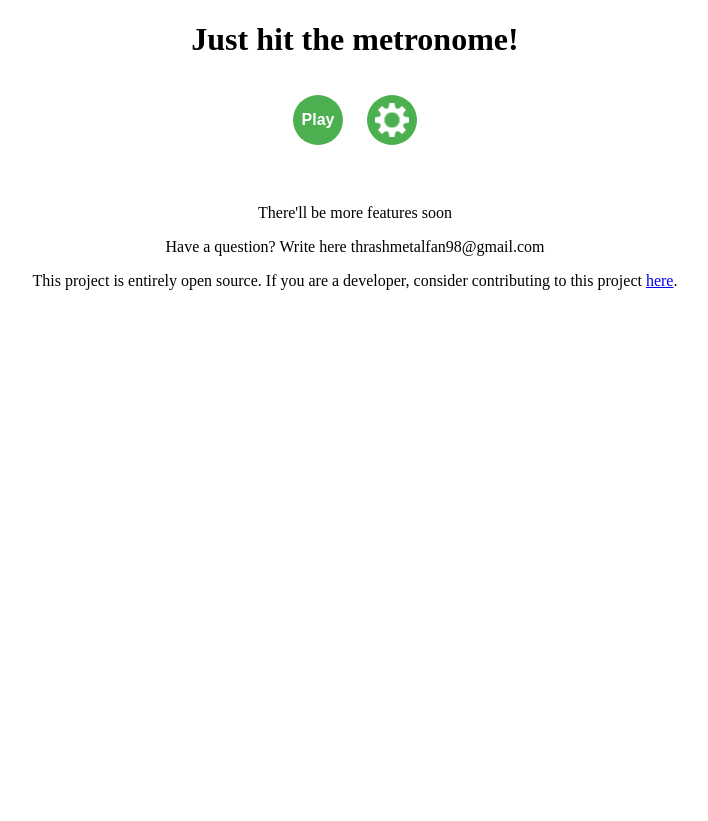
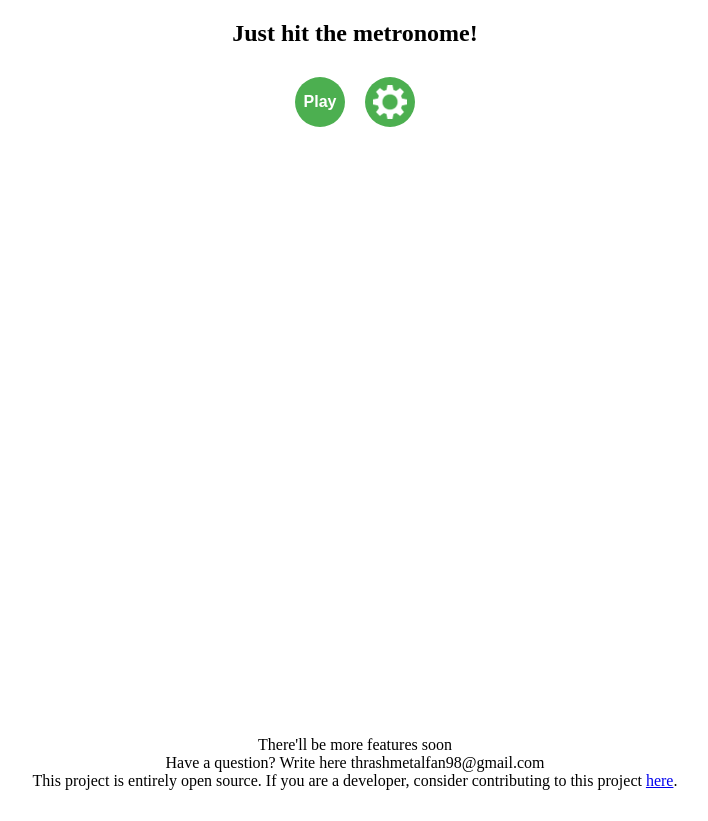
Before and after one commit to SuperMegaGiperProger/Rhythmix, a Django app: page / in a window 1280 px wide. Shown: the whole page, without its empty margins (285-993 px from the left). After the commit the page ends 790 px from the top, so only its background shows below. Run offline with Django 3.2, Linux system fonts and the light colour scheme; some libraries are stand-ins or nearby versions.

Commit message:
Design structure was changed, design was adopted for mobiles; created pattern definition; game complexity was reduced.

```diff
--- a/static/buttons.css
+++ /dev/null
@@ -1,33 +0,0 @@
-.round {
-    border-radius: 50%;
-    background-color: #4CAF50;
-    border: none;
-    color: white;
-    text-align: center;
-    text-decoration: none;
-    display: inline-block;
-    padding: 0;
-    outline: none;
-}
-
-button:focus, button:active {
-    outline: none;
-}
-
-.mainBtn {
-    height: 50px;
-    width: 50px;
-    font-size: 16px;
-    margin: 10px;
-}
-
-.smallBtn {
-    height: 20px;
-    width: 20px;
-    font-size: 15px;
-    margin: 5px;
-}
-
-#mainTable {
-    width: 80%;
-}
--- a/static/drawing.js
+++ b/static/drawing.js
@@ -1,7 +1,37 @@
-function drawLine(x1, y1, x2, y2, context) {
+function hide(jqelem) {
+    jqelem
+        .css('transform', 'scaleY(0)')
+        .css('height', '0');
+}
+
+function show(jqelem, height = 'auto') {
+    jqelem
+        .css('height', height)
+        .css('transform', 'scaleY(1)');
+}
+
+function openSettings(event) {
+    show($("#settings"));
+    $('#setBtn')
+        .unbind('click', openSettings)
+        .bind('click', closeSettings);
+    event.stopPropagation()
+}
+
+function closeSettings(event) {
+    hide($("#settings"));
+    $('#setBtn')
+        .unbind('click', closeSettings)
+        .bind('click', openSettings);
+    event.stopPropagation()
+}
+
+function drawLine(x1, y1, x2, y2, colour, context) {
     context.beginPath();
     context.moveTo(x1, y1);
     context.lineTo(x2, y2);
+    context.lineWidth = 2;
+    context.strokeStyle = colour;
     context.stroke();
 }
 
@@ -15,22 +45,32 @@ function drawCicle(x, y, r, colour, context) {
 
 var usertaps = $("#usertaps")[0];
 var dx = usertaps.width / 10;
+var tap_line_length = dx * 8;
 var y = usertaps.height / 2;
 var userCanvContext = usertaps.getContext('2d');
 
 function drawTapCycle(part, valid) {
-    drawCicle(dx + dx * 8 * part, y, 6, valid ? 'lime' : 'red', userCanvContext);
+    drawCicle(dx + tap_line_length * part, y, 6, valid ? 'lime' : 'red', userCanvContext);
 }
 
-function clearTapLine(signature = {note_value: 4, beats_num: 4}) {
+function clearTapLine(signature, pattern) {
     userCanvContext.clearRect(0, 0, usertaps.width, usertaps.height);
     var lip = 30; //px
-    drawLine(dx - lip, y, dx * 9 + lip, y, userCanvContext);
-    var d = dx * 8 / signature.beats_num;
-    for (var i = 0, width = 8; i < signature.beats_num + 1; ++i) {
-        var x = dx + d * i;
-        drawLine(x, y - width, x, y + width, userCanvContext);
+    drawLine(dx - lip, y, dx * 9 + lip, y, 'black', userCanvContext);
+    var d = tap_line_length / signature.beats_num;
+
+    function drawMetrBeats(width = 3) {
+        for (var i = 0; i < signature.beats_num + 1; ++i) {
+            var x = dx + d * i;
+            drawLine(x, y - width, x, y + width, 'black', userCanvContext);
+        }
     }
+    function drawPattern(pattern, width = 8) {
+        for (var i in pattern) {
+            var x = pattern[i] * tap_line_length + dx;
+            drawLine(x, y - width, x, y + width, 'LightSeaGreen', userCanvContext);
+        }
+    }
+    drawPattern(pattern);
+    drawMetrBeats();
 }
-
-clearTapLine();
--- a/static/rhythm_trainer.js
+++ b/static/rhythm_trainer.js
@@ -1,4 +1,14 @@
-function TapInspector(interval, signature) {
+function TapInspector(interval, signature, pattern) {
+    function search(val, left = 0, arr = pattern, right = arr.length - 1) { //it must be replaced on O(1) search !!!!!!
+        while (left < right) {
+            var mid = (left + right) / 2;
+            mid = Math.floor(mid);
+            if (val > arr[mid]) left = mid + 1;
+            else right = mid;
+        }
+        return val - arr[left] < arr[right] - val ? left : right;
+    }
+
     var startTime = Date.now();
     interval = Math.round(interval);
     const duplicate_part = 0.04; //experimentally; it must fill only line
@@ -9,10 +19,11 @@ function TapInspector(interval, signature) {
         'super': 2
     }[$('input:radio[name="complexity"]:checked')[0].value]; //ms
     var lastTaps = [];
+    var prevBeatNum = 0;
     this.tap = function () {
         var spentTime = Date.now() - startTime;
-        var mod = spentTime % interval;
-        var delta = Math.min(interval - mod, mod);
+        prevBeatNum = search(spentTime, prevBeatNum);
+        var delta = Math.abs(pattern[prevBeatNum] - spentTime);
         var part = spentTime / interval;
         part /= signature.beats_num;
         if (part > 1 - duplicate_part) {
@@ -23,6 +34,7 @@ function TapInspector(interval, signature) {
     };
     this.reset = function () {
         lastTaps = [];
+        prevBeatNum = 0;
         startTime = Date.now();
     };
     this.drawLastTaps = function () {
@@ -34,33 +46,59 @@ function TapInspector(interval, signature) {
 
 const CLICK = 'ontouchstart' in window ? 'touchstart' : 'click';
 
-function Cycle(interval, signature = {note_value: 4, beats_num: 4}) {
+function Cycle(interval, signature = {note_value: 4, beats_num: 4}, pattern = null) {
+    if (pattern === null) {
+        pattern = {};
+        for (var i = 0; i < signature.beats_num; ++i) {
+            pattern[i] = [1];
+        }
+    }
     interval /= signature.note_value / 4;
+    const duration = interval * signature.beats_num;
+
+    function getLinearPattern(pattern, interval, time = 0) {
+        var lin_pat = {'time': [], 'part': []};
+        for (var part_num in pattern) {
+            var subpattern = pattern[part_num];
+            if (subpattern[0] === 1) {
+                var beat_time = time + part_num * interval;
+                lin_pat['time'].push(beat_time);
+                lin_pat['part'].push(beat_time / duration);
+            } else {
+                var new_lin_pat = getLinearPattern(subpattern[1], interval / subpattern[0], time + part_num * interval);
+                for (var key in lin_pat) lin_pat[key] = lin_pat[key].concat(new_lin_pat[key]);
+            }
+        }
+        return lin_pat;
+    }
+
+    pattern = getLinearPattern(pattern, interval);
     var metr = new Metronome(interval, signature);
-    var insp = new TapInspector(interval, signature);
+    var insp = new TapInspector(interval, signature, pattern['time']);
     var intervalId = null;
     this.play = function () {
-        clearTapLine(signature);
+        clearTapLine(signature, pattern['part']);
         insp.drawLastTaps();
         insp.reset();
         metr.play();
     };
+
     function tap(event) {
         var ignoredTags = new Set(['INPUT', 'BUTTON']);
         if (ignoredTags.has(event.target.tagName)) return;
         insp.tap();
     }
-
+    var tapzone = $(document);
     this.start = function () {
-        $("#tapzone").bind(CLICK, tap);
-        $('body').bind('keydown', tap);
+        tapzone.bind(CLICK, tap);
+        $(document).bind('keydown', tap);
         this.play();
         intervalId = setInterval(this.play, interval * signature.beats_num);
     };
     this.stop = function () {
         metr.stop();
-        $("#tapzone").unbind(CLICK, tap);
-        $("body").unbind('keydown', tap);
+        tapzone.unbind(CLICK, tap);
+        $(document).unbind('keydown', tap);
         clearInterval(intervalId);
     };
 }
@@ -75,14 +113,14 @@ var game = {
                 .unbind('click', stopGame)
                 .html('<b>Play</b>')
                 [0].onclick = startGame; // .bind doesn't work
-            this.cell.css('height', '0px');
+            hide(this.cell);
         },
         stop: function () {
             this.elem
                 .unbind('click', startGame)
                 .html('<b>Stop</b>')
                 [0].onclick = stopGame; // .bind doesn't work
-            this.cell.css('height', '20px');
+            show(this.cell, '20px');
         }
     },
     start: function () {
@@ -96,9 +134,10 @@ var game = {
 
         this.btn.stop();
         var tempo = parseAndLimit($('form[name="tempo"] > input')[0], 10, 60, 280);
+        var form = $('form[name="signature"]');
         var signature = {
-            beats_num: parseAndLimit($('form[name="signature"] > input[name="beats_num"]')[0], 1, 4, 64),
-            note_value: parseAndLimit($('form[name="signature"] > input[name="note_value"]')[0], 1, 4, 64)
+            beats_num: parseAndLimit(form.find('input[name="beats_num"]')[0], 1, 4, 64),
+            note_value: parseAndLimit(form.find('input[name="note_value"]')[0], 1, 4, 64)
         };
         this.cycle = new Cycle(1000 * 60 / tempo, signature);
         this.cycle.start();
--- a/static/style.css
+++ b/static/style.css
@@ -1,10 +1,8 @@
 .vertShift {
-    transition-duration: 1s;
-    transition-property: all;
+    transition: all 1s;
+    transform: scaleY(0);
     height: 0;
-    margin: 0;
-    padding: 0;
-    border: 0;
+    transform-origin: 0 0;
     overflow: hidden;
     text-overflow: clip;
 }
@@ -15,6 +13,90 @@ input[type='text'] {
     margin-top: 10px;
 }
 
-form.settings {
+footer {
+    position: absolute;
+    bottom: 10px;
+    left: 0;
+    right: 0;
+}
+
+body {
+    text-align: center;
+}
+
+.bold {
+    font-weight: bold;
+}
+
+#settings {
+    clear: both;
+    /*position: relative;*/
+    text-align: center;
+    width: auto;
+    display: inline-block;
+}
+
+#settings > form {
+    /*position: relative;*/
+    float: left;
+    display: block;
+    width: auto;
+    border: solid black 1px;
+    border-radius: 10px;
+    margin: 5px;
+    padding: 10px 20px;
+}
+
+.round {
+    border-radius: 50%;
+    background-color: #4CAF50;
+    border: none;
+    color: white;
+    text-align: center;
+    text-decoration: none;
+    display: inline-block;
+    padding: 0;
+    outline: none;
+}
+
+button:focus, button:active {
+    outline: none;
+}
+
+.smallBtn {
+    height: 20px;
+    width: 20px;
+    font-size: 15px;
+    margin: 5px;
+}
+
+#mainBtns {
+    width: auto;
+    display: inline-block;
+}
+
+#mainBtns > button {
+    float: left;
+    height: 50px;
+    width: 50px;
+    font-size: 16px;
     margin: 10px;
 }
+
+.clear:after {
+    clear: both;
+    content: "";
+    display: block;
+    width: 100%;
+    height: 0;
+    line-height: 0;
+    visibility: hidden;
+}
+
+@media screen and (max-width: 720px) {
+    #settings > form {
+        width: 170px;
+        float: none;
+        clear: both;
+    }
+}
--- a/templates/index.html
+++ b/templates/index.html
@@ -8,78 +8,42 @@
           content="rhythm trainer, rhythm, trainer, metronome, тренажер ритма, ритм, тренажер, метроном, rhythmix">
     <meta name="description" content="Rhythm trainer : just hit the metronome !">
     <link rel="icon" type="image/png" href="{% static 'Images/icon.png' %}">
-    <link rel="stylesheet" href="{% static 'buttons.css' %}">
     <link rel="stylesheet" href="{% static 'style.css' %}">
     <script src="https://code.jquery.com/jquery-3.1.1.js"></script>
     <script src="{% static 'metronome.js' %}"></script>
 </head>
-<body style="height: 100vh; width: 100vw; margin: 0">
+<body>
 <audio id="strongBeat" src="{% static 'Audio/strongBeat.mp3' %}"></audio>
 <audio id="weakBeat" src="{% static 'Audio/weakBeat.mp3' %}"></audio>
-<div id="tapzone" style="height: 100%; width: 100%" align="center">
 <header>
-        <h1>Just hit the metronome!</h1>
+    <h2 style="word-wrap: break-word">Just hit the metronome!</h2>
 </header>
-    <article style="font-weight: bold">
-        <table id="mainTable">
-            <tr>
-                <td align="center" colspan="2" style="padding: 0">
-                    <div id="tapLine" class="vertShift">
-                        <canvas id="usertaps" height="20" width="700"></canvas>
+<article class="bold">
+    <div id="tapLine" class="vertShift clear">
+        <canvas id="usertaps" height="20" width="500"></canvas>
     </div>
-                </td>
-            </tr>
-            <tr>
-                <td align="right" width="50%">
-                    <button class="round mainBtn" id="playBtn" type="button"
+    <div class="clear">
+        <div id="mainBtns">
+            <button class="round" id="playBtn" type="button"
                     onclick="startGame(event)"
                     onkeydown="event.preventDefault()"
                     onkeypress="event.preventDefault()"
                     onkeyup="event.preventDefault()"
-                    ><b>Play</b>
-                    </button>
-                </td>
-                <td align="left">
-                    <button class="round mainBtn" id="setBtn" type="button"
+            ><b>Play</b></button>
+            <button class="round" id="setBtn" type="button"
                     onclick="openSettings(event)"
                     onkeydown="event.preventDefault()"
                     onkeypress="event.preventDefault()"
                     onkeyup="event.preventDefault()"
-                    ><img src="../static/Images/settings.png" style="position: relative; margin: 8px">
-                    </button>
-                    <script>
-                        function openSettings(event) {
-                            $("form.vertShift").css('height', '120px');
-                            $('#setBtn')
-                                .unbind('click', openSettings)
-                                .bind('click', closeSettings);
-                            event.stopPropagation()
-                        }
-
-                        function closeSettings(event) {
-                            $("form.vertShift").css('height', '0px');
-                            $('#setBtn')
-                                .unbind('click', closeSettings)
-                                .bind('click', openSettings);
-                            event.stopPropagation()
-                        }
-                    </script>
-                </td>
-            </tr>
-            <tr>
-                <td align="center" width="100%" colspan="2">
-                    <table>
-                        <tr align="center">
-                            <td>
-                                <form name="tempo" class="vertShift settings"
-                                      onsubmit="reloadGame(event); event.preventDefault()">
-                                    Tempo
-                                    <br>
+            ><img src="../static/Images/settings.png" style="position: relative; margin: 8px"></button>
+        </div>
+    </div>
+    <div id="settings" class="vertShift clear">
+        <form name="tempo" onsubmit="reloadGame(event); event.preventDefault()">
+            Tempo<br>
             <input type="text" size="2" value="60" style="text-align: right"> bpm
         </form>
-                            </td>
-                            <td>
-                                <form name="complexity" class="vertShift settings" onchange="reloadGame(event)">
+        <form name="complexity" onchange="reloadGame(event)">
             Complexity<br>
             <div style="text-align: left">
                 <input type="radio" name="complexity" value="easy" checked>Easy<br>
@@ -88,9 +52,7 @@
                 <input type="radio" name="complexity" value="super">Super Hard
             </div>
         </form>
-                            </td>
-                            <td>
-                                <form name="signature" class="vertShift settings"
+        <form name="signature"
               onsubmit="reloadGame(event); event.preventDefault()"
               onchange="reloadGame(event); event.preventDefault()"
         >
@@ -99,42 +61,39 @@
             <script>
                 function reduce(event) {
                     if (event.explicitOriginalTarget !== event.currentTarget) return; //because form submit calls button(first form button) click
-                                            var input = event.currentTarget.nextSibling;
+                    var input = event.currentTarget.parentNode.getElementsByTagName('input')[0];
                     input.value -= 1;
                     event.preventDefault();
                     reloadGame(event);
                 }
+
                 function increase(event) {
-                                            var input = event.currentTarget.previousSibling;
+                    var input = event.currentTarget.parentNode.getElementsByTagName('input')[0];
                     input.value -= -1;
                     event.preventDefault();
                     reloadGame(event);
                 }
             </script>
-                                    <button class="round smallBtn" onclick="reduce(event)">-</button
-                                    ><input  class="signature" type="text" name="beats_num" size="1" value="4"
-                                    ><button class="round smallBtn" onclick="increase(event)">+</button>
-                                    <br>
-                                    <button class="round smallBtn" onclick="reduce(event)">-</button
-                                    ><input  class="signature" type="text" name="note_value" size="1" value="4"
-                                    ><button class="round smallBtn" onclick="increase(event)">+</button>
+            <div>
+                <button class="round smallBtn" onclick="reduce(event)">-</button>
+                <input class="signature" type="text" name="beats_num" size="1" value="4">
+                <button class="round smallBtn" onclick="increase(event)">+</button>
+            </div>
+            <div>
+                <button class="round smallBtn" onclick="reduce(event)">-</button>
+                <input class="signature" type="text" name="note_value" size="1" value="4">
+                <button class="round smallBtn" onclick="increase(event)">+</button>
+            </div>
         </form>
-                            </td>
-                        </tr>
-                    </table>
-                </td>
-            </tr>
-        </table>
+    </div>
     <script src="{% static 'drawing.js' %}"></script>
     <script src="{% static 'rhythm_trainer.js' %}"></script>
 </article>
 <footer>
-        <p>There'll be more features soon</p>
-        <p>Have a question? Write here thrashmetalfan98@gmail.com</p>
-        <p>This project is entirely open source. If you are a developer, consider contributing to this project <a
+    There'll be more features soon<br>
+    Have a question? Write here thrashmetalfan98@gmail.com<br>
+    This project is entirely open source. If you are a developer, consider contributing to this project <a
         href="https://github.com/SuperMegaGiperProger/Rhythmix" target="_blank" onclick="stopGame()">here</a>.
-        </p>
 </footer>
-</div>
 </body>
 </html>
```
Lines whose indentation alone changed are shown as unchanged.
